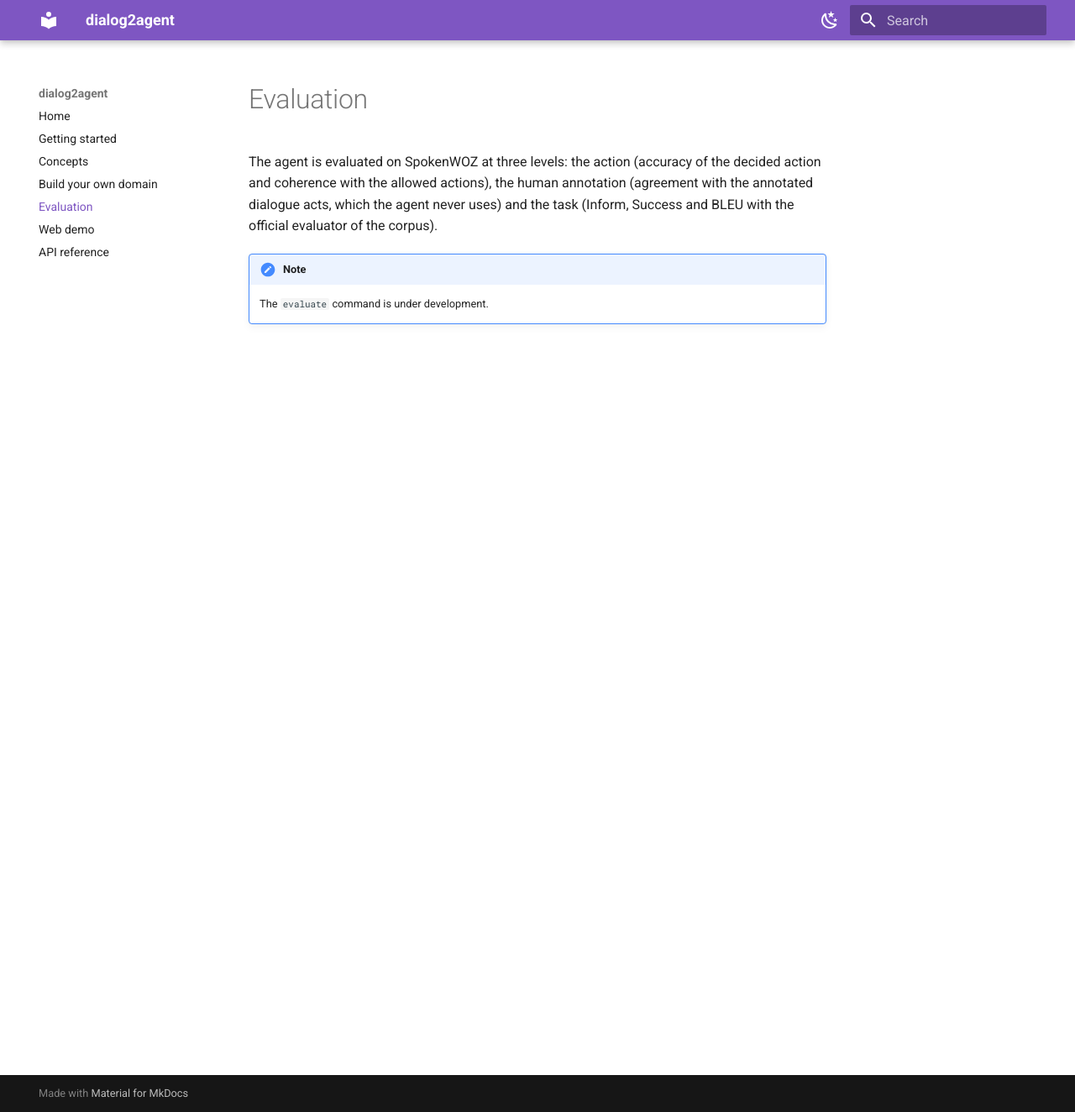
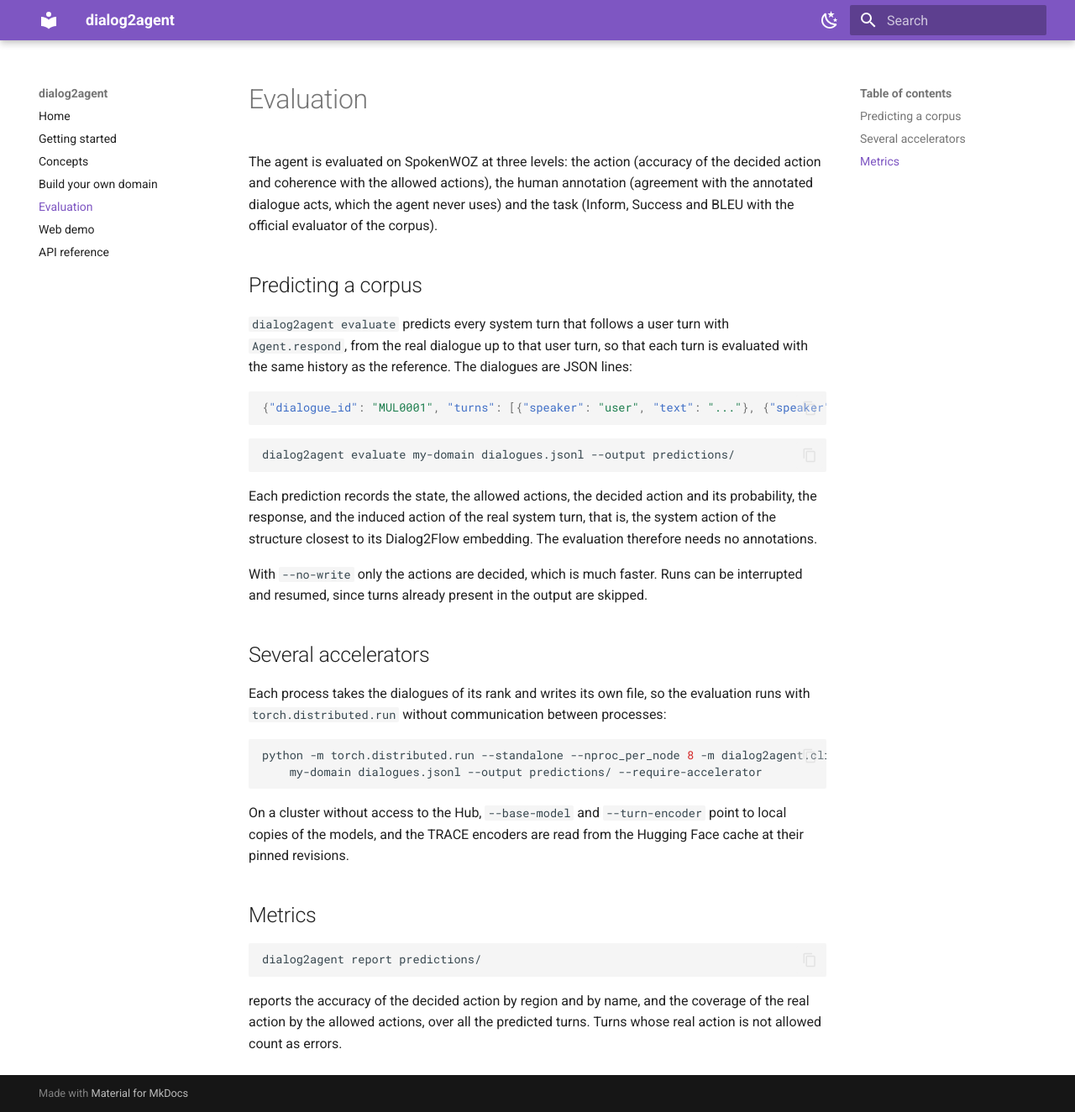
Before and after one commit to jumafernandez/dialog2agent, an MkDocs documentation site: the page built from docs/evaluation.md, in a window 1280 px wide and 1324 px high. Shown: the whole window at 84% size. Built offline with MkDocs 1.6.1 and Material for MkDocs 9.7.7, drawn with Linux system fonts in a browser that asks for light colours.

Commit message:
Document evaluation workflow and API modules
Add API documentation for representations, domain, and evaluation modules, and describe corpus prediction, distributed runs, resume behavior, and reporting metrics.

````diff
--- a/docs/evaluation.md
+++ b/docs/evaluation.md
@@ -4,5 +4,45 @@
 the allowed actions), the human annotation (agreement with the annotated dialogue acts, which the agent never uses) and
 the task (Inform, Success and BLEU with the official evaluator of the corpus).
 
-!!! note
-    The `evaluate` command is under development.
+## Predicting a corpus
+
+`dialog2agent evaluate` predicts every system turn that follows a user turn with `Agent.respond`, from the real
+dialogue up to that user turn, so that each turn is evaluated with the same history as the reference. The dialogues
+are JSON lines:
+
+```json
+{"dialogue_id": "MUL0001", "turns": [{"speaker": "user", "text": "..."}, {"speaker": "system", "text": "..."}]}
+```
+
+```bash
+dialog2agent evaluate my-domain dialogues.jsonl --output predictions/
+```
+
+Each prediction records the state, the allowed actions, the decided action and its probability, the response, and
+the induced action of the real system turn, that is, the system action of the structure closest to its Dialog2Flow
+embedding. The evaluation therefore needs no annotations.
+
+With `--no-write` only the actions are decided, which is much faster. Runs can be interrupted and resumed, since
+turns already present in the output are skipped.
+
+## Several accelerators
+
+Each process takes the dialogues of its rank and writes its own file, so the evaluation runs with
+`torch.distributed.run` without communication between processes:
+
+```bash
+python -m torch.distributed.run --standalone --nproc_per_node 8 -m dialog2agent.cli evaluate \
+    my-domain dialogues.jsonl --output predictions/ --require-accelerator
+```
+
+On a cluster without access to the Hub, `--base-model` and `--turn-encoder` point to local copies of the models, and
+the TRACE encoders are read from the Hugging Face cache at their pinned revisions.
+
+## Metrics
+
+```bash
+dialog2agent report predictions/
+```
+
+reports the accuracy of the decided action by region and by name, and the coverage of the real action by the allowed
+actions, over all the predicted turns. Turns whose real action is not allowed count as errors.
````
Also changed, not shown: docs/api/index.md (+6 -0 lines).
